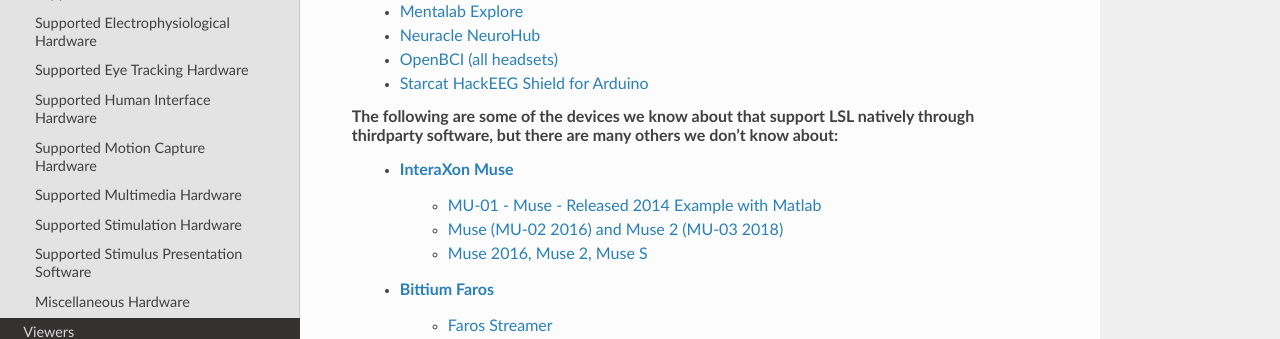
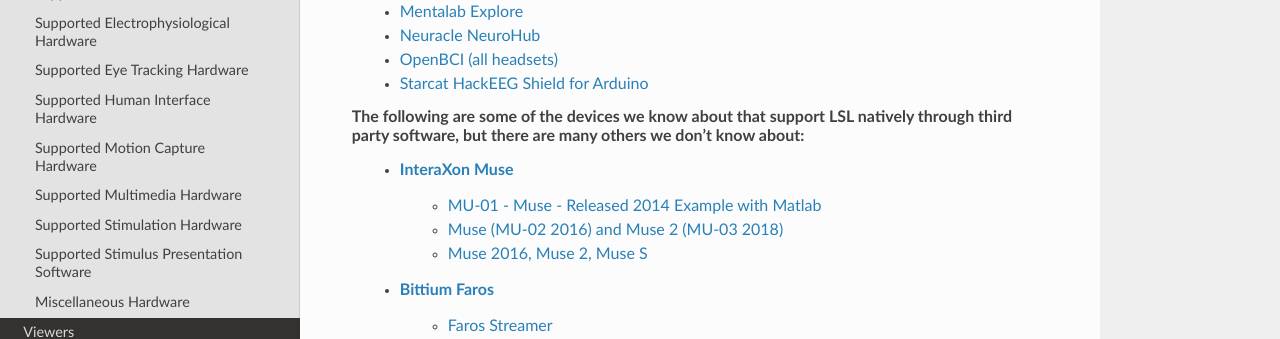
Before and after one commit to sccn/labstreaminglayer, a Sphinx documentation site: the page built from docs/info/supported_devices.rst, in a window 1280 px wide and 900 px high, scrolled down 1046 px. Shown: the part 151-490 px from the top of the window. Built offline with Sphinx 7.4.7 and the Read the Docs theme 2.0.0, drawn with Linux system fonts in a browser that asks for light colours.

Commit message:
Spelling fix

```diff
--- a/docs/info/supported_devices.rst
+++ b/docs/info/supported_devices.rst
@@ -44,7 +44,7 @@
   * `OpenBCI (all headsets) <http://docs.openbci.com/software/06-labstreaminglayer>`__
   * `Starcat HackEEG Shield for Arduino <https://www.starcat.io/>`__
 
-The following are some of the devices we know about that support LSL natively through thirdparty software, but there are many others we don't know about:
+The following are some of the devices we know about that support LSL natively through third party software, but there are many others we don't know about:
   * `InteraXon Muse <http://www.choosemuse.com/>`__
       * :doc:`MU-01 - Muse - Released 2014 Example with Matlab <matlab_example_with_muse>`
       * `Muse (MU-02 2016) and Muse 2 (MU-03 2018) <https://github.com/alexandrebarachant/muse-lsl>`__
```
